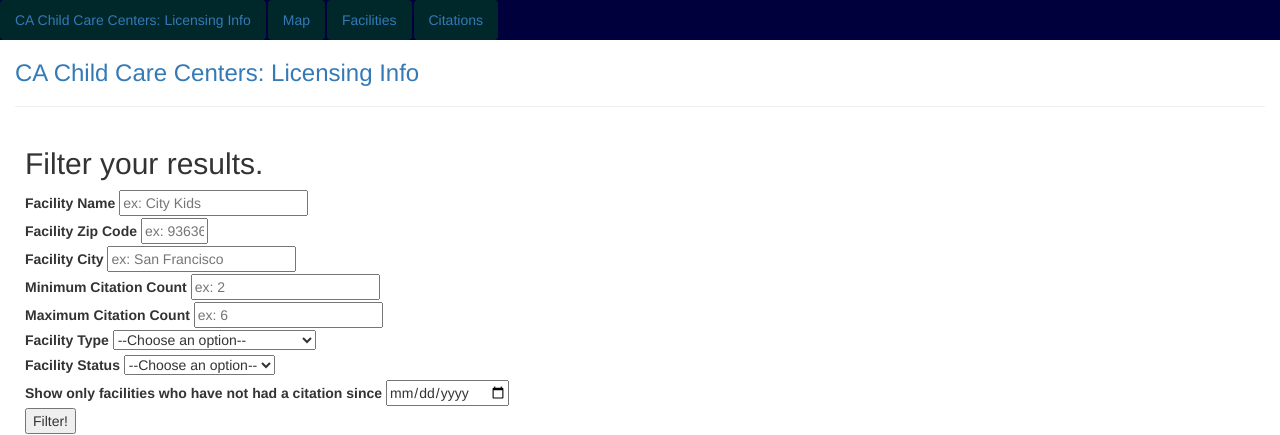
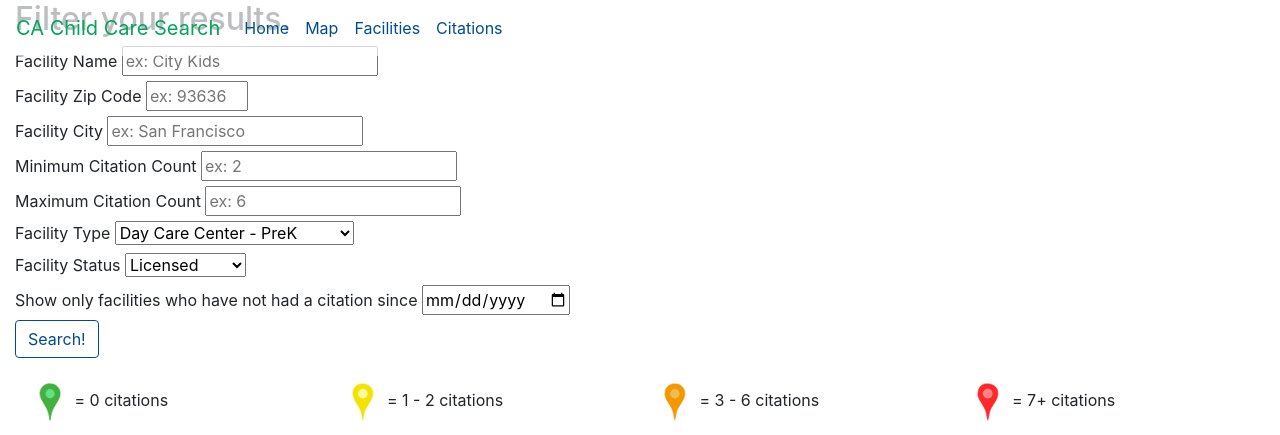
Before and after one commit to hanndull/child-care-check, a Flask app: page /map in a window 1280 px wide. Shown: the top 435 px of the page. Run offline with Flask 2, Linux system fonts and the light colour scheme; data that the repository does not hold is empty; some libraries are stand-ins or nearby versions.

Commit message:
Added in additional bootstrap, edited map to always include map legend; Next need to work on navbar

```diff
--- /dev/null
+++ b/static/css/bootstrap.css
@@ -0,0 +1,64 @@
+/*    .nav-link {
+        background-color: rgba(255,255,255,0.5);
+    }*/
+.navbar {
+    background-color: rgba(255,255,255,0.7);
+}
+.navbar-brand { /* forest green -- navbar brand */
+    color: rgba(3,166,90,1);
+}
+h1 { /* forest green -- navbar brand */
+    color: rgba(3,166,90,1);
+}
+.nav-link { /* deep blue -- navbar links */
+    color: rgba(3,76,140,1);
+}
+a { /* deep blue -- hyperlinks */
+    color: rgba(3,76,140,1);
+}
+.btn-outline {
+    color: rgba(3,76,140,1);
+    border-color: rgba(3,76,140,1);
+    background-color: none;
+    transition: 0.2s;
+}
+.btn:hover {
+    background-color: rgba(3,76,140,1);
+    color: white;
+}
+
+.top-0 {
+    position: absolute;
+    top: 0;
+}
+.bottom-left {
+    z-index: 2;
+    position: absolute;
+    bottom: 8px;
+    left: 16px;
+    color: white;
+}
+
+#home-header {
+    z-index: 1;
+    position: relative;
+}
+
+.position-relative {
+    position: relative;
+}
+
+
+/*EXTRA COLORS*/
+/*.light-green {
+    color: rgba(7,217,140,1);
+    }
+.yellow {
+    color: rgba(242,183,5,1);
+}
+.pink {
+    color: rgba(210,84,152,1);
+}
+.orange {
+    color: rgba(235, 92, 57,1);
+}*/
--- a/templates/base.html
+++ b/templates/base.html
@@ -2,29 +2,31 @@
 <html>
 
 <head>
-  <title>CA Child Care Centers: Licensing Info</title>
+  <title>CA Child Care Search</title>
+  <link rel="icon" href="/static/favicon.ico" type="image/x-icon"/>
+  <link rel="stylesheet" href="https://stackpath.bootstrapcdn.com/bootstrap/4.3.1/css/bootstrap.min.css" integrity="sha384-ggOyR0iXCbMQv3Xipma34MD+dH/1fQ784/j6cY/iJTQUOhcWr7x9JvoRxT2MZw1T" crossorigin="anonymous">
+  <link
+    href="/static/css/bootstrap.css"
+    rel="stylesheet"
+  >
   {% block head %}
 
   {% endblock %}
-  <link rel="stylesheet" href="https://maxcdn.bootstrapcdn.com/bootstrap/3.3.7/css/bootstrap.min.css" integrity="sha384-BVYiiSIFeK1dGmJRAkycuHAHRg32OmUcww7on3RYdg4Va+PmSTsz/K68vbdEjh4u" crossorigin="anonymous"/>
-  <style>
-    .nav-link {
-      background-color: rgba(0,128,0,0.3);
-    }
-    #nav-bar {
-      background-color: rgba(0,0,60,1);
-    }
-  </style>
-
-
-  <!-- LOOK INTO: inserting html from another file https://github.com/LexmarkWeb/csi.js -->
 </head>
 
   <body>
-    <div id="nav-bar">
-      <ul class="nav nav-pills">
-        <li class="nav-item">
-          <a class="nav-link" href="/">CA Child Care Centers: Licensing Info</a>
+
+    <nav class="navbar navbar-expand-md fixed-top">
+      <a class="navbar-brand" href="/">CA Child Care Search</a>
+      <button class="navbar-toggler" type="button" data-toggle="collapse" data-target="#navbarCollapse" aria-controls="navbarCollapse" aria-expanded="false" aria-label="Toggle navigation">
+        <span class="navbar-toggler-icon"></span>
+      </button>
+        <div class="collapse navbar-collapse" id="navbarCollapse">
+          <ul class="navbar-nav mr-auto">
+            <li class="nav-item active">
+              <a class="nav-link" href="/">Home
+                <span class="sr-only">(current)</span>
+              </a>
             </li>
             <li class="nav-item">
               <a class="nav-link" href="/map">Map</a>
@@ -37,28 +39,9 @@
             </li>
           </ul>
         </div>
+    </nav>
 
-    <div class="container-fluid">
-      <div class=flash-box>
-          <!--  Flash messages display here
-            Note -- currently no use of flash -->
-
-          {% with messages = get_flashed_messages() %}
-            {% if messages %}
-              <span class=flashes>
-              {% for message in messages %}
-                <p>{{ message }}</p>
-              {% endfor %}
-              </span>
-            {% endif %}
-          {% endwith %}
-      </div>
-
-      <h3><a href="/">CA Child Care Centers: Licensing Info</a></h3>
-      <hr>
-
-    </div>
-
+<!-- Need to fix the nav bar collapse -->
 
   {% block content %} fill in content here {% endblock %}
 
--- a/templates/map.html
+++ b/templates/map.html
@@ -14,14 +14,7 @@
       height: 100%;
       margin: 0;
       padding: 0;
-    }
-
-    #filters {
-      margin: 10px;
-    }
-
-    #filter-legend {
-      display: none;
+      position: relative;
     }
 
     #loading {
@@ -64,26 +57,26 @@
 
                 <label for="type-select">Facility Type </label>
                 <select id="type-select" name="type">
-                        <option value="">--Choose an option--</option>
+                        <option value="prek">Day Care Center - PreK</option>
+                        <option value="school">School Age Day Care Center</option>
                         <option value="infant">Infant Center</option>
                         <option value="ill">Day Care Center - Ill</option>
-                        <option value="prek">Day Care Center - PreK</option>
-                        <option value="school">School Age Day Care Center</option>
+                        <option value="">All Center Types</option>
                 </select><br>
 
                 <label for="status-select">Facility Status </label>
                 <select id="status-select" name='status'>
-                        <option value="">--Choose an option--</option>
                         <option value="licensed">Licensed</option>
                         <option value="pending">Pending</option>
                         <option value="inactive">Inactive</option>
                         <option value="probation">On Probation</option>
                         <option value="closed">Closed</option>
+                        <option value="">All Statuses</option>
                 </select><br>
 
                 <label for="suppress-recent">Show only facilities who have not had a citation since </label>
                 <input id="suppress-recent" type='date' name='suppress_date' min="2013-01-01"><br>
-                <input type='submit' value='Filter!'>
+                <input type='submit' value='Search!' class='btn btn-outline'>
 
         </form><br>
     </div>
@@ -92,27 +85,35 @@
       <h3>Sorry, there are no results that match your search. Please try again.</h3>
     </div>
 
-    <div id="loading">
+    <div class="container-fluid mb-3" id="loading">
       <h3>Now loading... This may take a few moments...</h3>
       <img src="https://upload.wikimedia.org/wikipedia/commons/c/c7/Loading_2.gif"
       alt="loading GIF" height="50" width="50">
     </div>
 
-    <div id="filter-legend">
-      <p>
+    <div class="container-fluid mb-3">
+      <div class="row align-items-center">
+        <div class="col">
           <img src="static/green-marker-sm.png"
           alt="green map marker" height="40" width="40">
            = 0 citations
+        </div>
+        <div class="col">
           <img src="static/yellow-marker-sm.png"
           alt="yellow map marker" height="40" width="40">
-         = 1-2 citations
+           = 1 - 2 citations
+        </div>
+        <div class="col">
           <img src="static/orange-marker-sm.png"
           alt="orange map marker" height="40" width="40">
-         = 3-6 citations
+           = 3 - 6 citations
+        </div>
+        <div class="col">
           <img src="static/red-marker-sm.png"
           alt="red map marker" height="40" width="40">
            = 7+ citations
-      </p>
+        </div>
+      </div>
     </div>
   </div>
 
@@ -137,7 +138,9 @@
 
         const map = new google.maps.Map(document.getElementById('map'), {
           center: {lat: 37.8, lng: -120},
-          zoom: 6
+          zoom: 6,
+          streetViewControl: false,
+          mapTypeControl: false
         });
 
         console.log(">>>>>> Map complete, now creating icons");
@@ -239,12 +242,11 @@
         $("#loading").css("display", "block");
         // JQuery to show loading when filtered map begins to load
 
-        $("#filter-legend").css("display", "block");
-        // JQuery to show legend when filter form clicked
-
         const map = new google.maps.Map(document.getElementById('map'), {
           center: {lat: 37.8, lng: -120},
-          zoom: 6
+          zoom: 6,
+          streetViewControl: false,
+          mapTypeControl: false
         });
 
         console.log("Icon complete, now fetching data from form")
```
Also changed, not shown: templates/home.html (+17 -8 lines), static/favicon.ico (added). Lines whose indentation alone changed are shown as unchanged.
